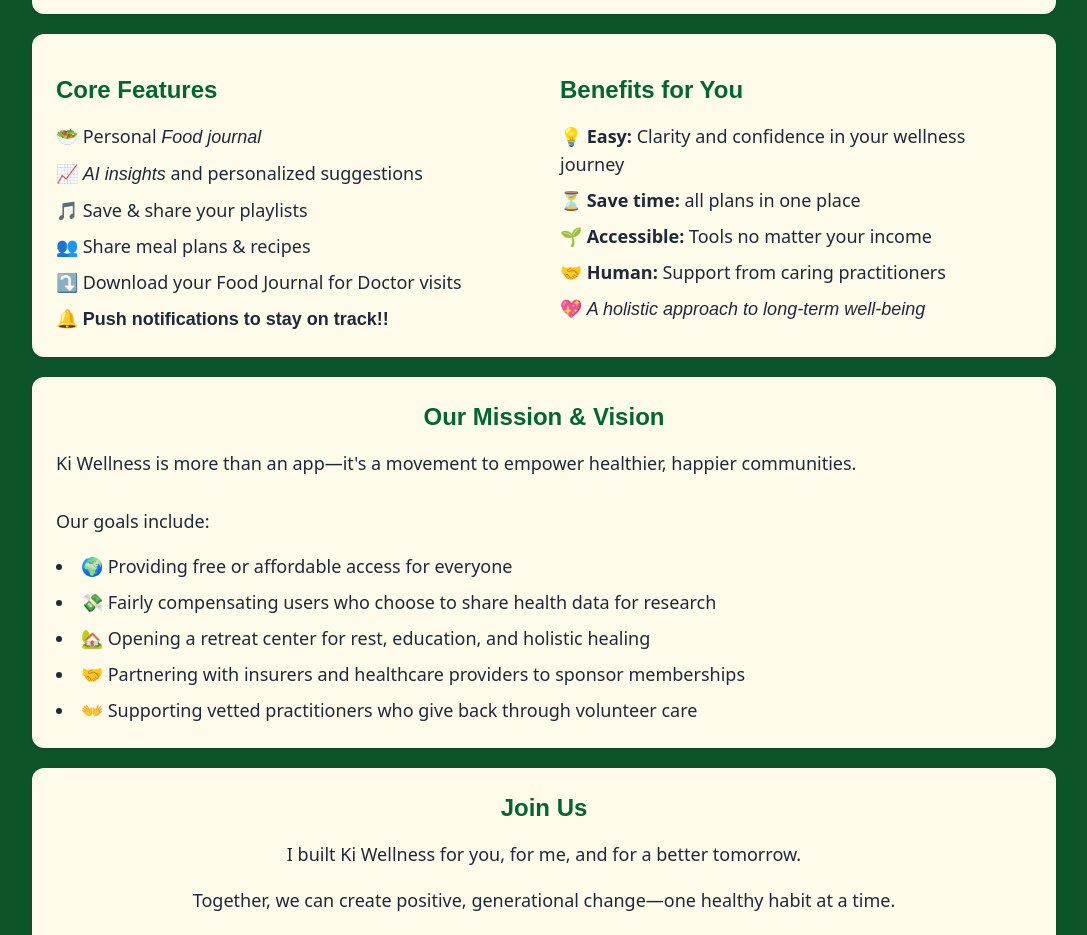
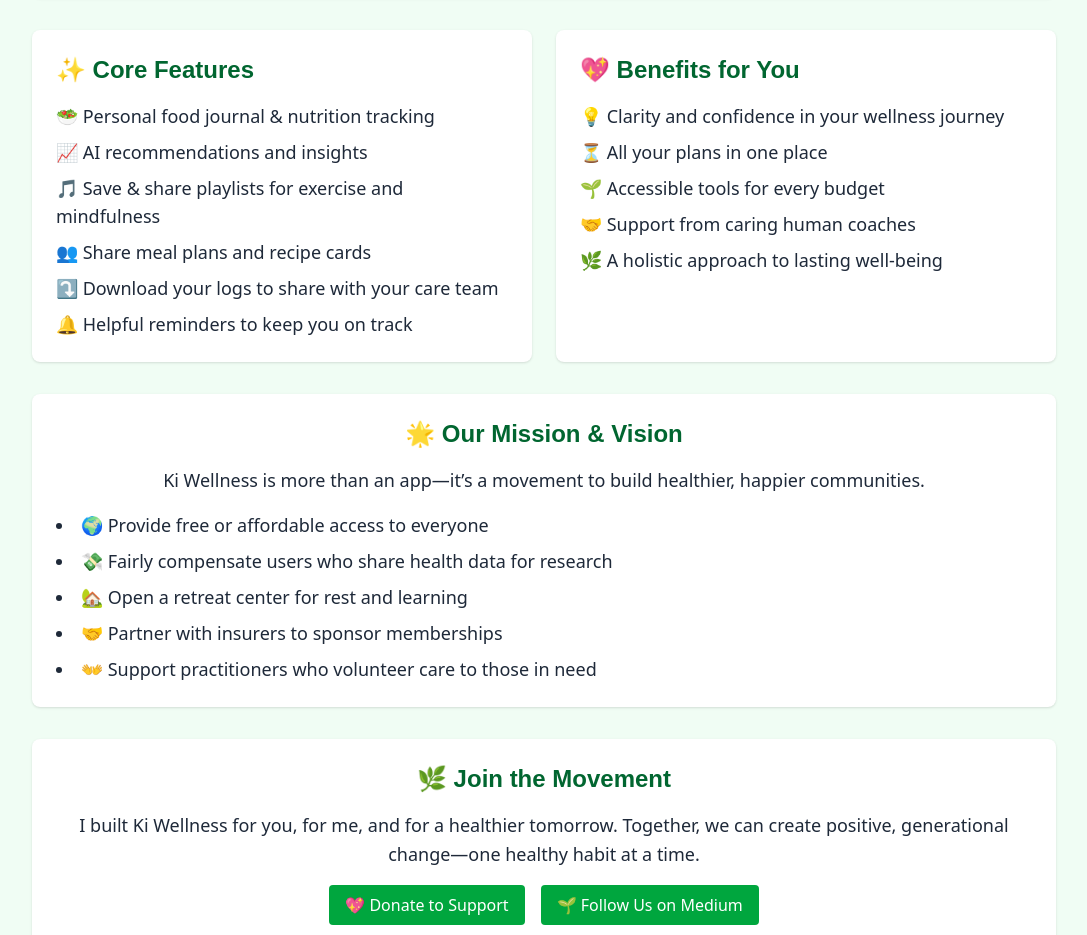
Before and after one commit to kcamacho1/ki-wellness, a Next.js app in the folder frontend/: page /about in a window 1280 px wide. Shown: the part 317-1252 px from the top of the page, without its empty margins (96-1183 px from the left). Built offline with nearby package versions, Linux system fonts and the light colour scheme.

Commit message:
Updated about page with new theme

```diff
--- a/frontend/app/about/page.tsx
+++ b/frontend/app/about/page.tsx
@@ -1,82 +1,93 @@
-// app/about/page.tsx
+"use client";
 
 export default function AboutPage() {
   return (
-    <main className="min-h-screen bg-green-900 text-gray-200 font-sans p-6 space-y-5">
-
+    <main className="min-h-screen bg-green-50 text-gray-800 font-sans p-6 space-y-8">
       {/* Section 1: What is Ki Wellness */}
-      <section className="max-w-5xl mx-auto bg-amber-50 text-gray-800 p-6 rounded-xl shadow space-y-4">
-        <p></p>
-        <h1 className="text-4xl font-semibold text-green-800 text-center mb-4 papyrus">
-           what are we
+      <section className="max-w-5xl mx-auto bg-white p-6 rounded-lg shadow space-y-4">
+        <h1 className="text-4xl font-bold text-green-800 text-center papyrus">
+          🌿 What is Ki Wellness?
         </h1>
         <p className="text-lg leading-relaxed text-center">
-          Ki Wellness is an affordable, AI-powered wellness platform to support your health journey in nourishing your mind, body, and spirit.
-          With your personalized dashboard it is easy to jump into your health goals in a way that works for you. Visit with a human coach only when needed or for a more personalized approach.
+          Ki Wellness is an affordable, AI-powered platform that helps you nurture mind, body, and spirit.
+          With your personalized dashboard, it’s easy to start your wellness goals your way—
+          and connect with a human coach anytime you need extra support.
         </p>
       </section>
 
-      {/* Section 2: Features & Benefits */}
-      <section className="max-w-5xl mx-auto grid grid-cols-1 md:grid-cols-2 gap-8 bg-amber-50 text-gray-800 p-6 rounded-xl shadow">
-        <div className="space-y-4">
-          <p></p>
-          <h2 className="text-2xl font-semibold text-green-800 papyrus">Core Features</h2>
-          <ul className="list-none list-inside text-lg space-y-2">
-            <li>🥗 Personal <i className="papyrus">Food journal</i></li>
-            <li>📈 <i className="papyrus">AI insights</i> and personalized suggestions</li>
-            <li>🎵 Save & share your playlists</li>
-            <li>👥 Share meal plans & recipes</li>
-            <li>⤵️ Download your Food Journal for Doctor visits</li>
-            <li>🔔 <b className="font-semibold papyrus">Push notifications to stay on track!!</b></li>
+      {/* Section 2: Core Features */}
+      <section className="max-w-5xl mx-auto grid grid-cols-1 md:grid-cols-2 gap-6">
+        {/* Features */}
+        <div className="bg-white p-6 rounded-lg shadow space-y-4">
+          <h2 className="text-2xl font-semibold text-green-800 papyrus">
+            ✨ Core Features
+          </h2>
+          <ul className="space-y-2 text-lg">
+            <li>🥗 Personal food journal & nutrition tracking</li>
+            <li>📈 AI recommendations and insights</li>
+            <li>🎵 Save & share playlists for exercise and mindfulness</li>
+            <li>👥 Share meal plans and recipe cards</li>
+            <li>⤵️ Download your logs to share with your care team</li>
+            <li>🔔 Helpful reminders to keep you on track</li>
           </ul>
         </div>
-        <div className="space-y-4">
-          <p></p>
-          <h2 className="text-2xl font-semibold text-green-800 papyrus">Benefits for You</h2>
-          <ul className="list-none list-inside text-lg space-y-2">
-            <li>💡 <b>Easy:</b> Clarity and confidence in your wellness journey</li>
-            <li>⏳ <b>Save time:</b> all plans in one place</li>
-            <li>🌱 <b>Accessible:</b> Tools no matter your income</li>
-            <li>🤝 <b>Human:</b> Support from caring practitioners</li>
-            <li>💖 <i className="papyrus">A holistic approach to long-term well-being</i></li>
+
+        {/* Benefits */}
+        <div className="bg-white p-6 rounded-lg shadow space-y-4">
+          <h2 className="text-2xl font-semibold text-green-800 papyrus">
+            💖 Benefits for You
+          </h2>
+          <ul className="space-y-2 text-lg">
+            <li>💡 Clarity and confidence in your wellness journey</li>
+            <li>⏳ All your plans in one place</li>
+            <li>🌱 Accessible tools for every budget</li>
+            <li>🤝 Support from caring human coaches</li>
+            <li>🌿 A holistic approach to lasting well-being</li>
           </ul>
         </div>
       </section>
 
       {/* Section 3: Mission & Vision */}
-      <section className="max-w-5xl mx-auto bg-amber-50 text-gray-800 p-6 rounded-xl shadow space-y-4">
-        <h2 className="text-2xl font-bold text-green-800 text-center papyrus">Our Mission & Vision</h2>
-        <p className="text-lg leading-relaxed">
-          Ki Wellness is more than an app—it&#39;s a movement to empower healthier, happier communities.
-          <br /><br />
-          Our goals include:
+      <section className="max-w-5xl mx-auto bg-white p-6 rounded-lg shadow space-y-4">
+        <h2 className="text-2xl font-bold text-green-800 text-center papyrus">
+          🌟 Our Mission & Vision
+        </h2>
+        <p className="text-lg leading-relaxed text-center">
+          Ki Wellness is more than an app—it’s a movement to build healthier, happier communities.
         </p>
-        <ul className="list-disc list-inside text-lg space-y-2">
-          <li>🌍 Providing free or affordable access for everyone</li>
-          <li>💸 Fairly compensating users who choose to share health data for research</li>
-          <li>🏡 Opening a retreat center for rest, education, and holistic healing</li>
-          <li>🤝 Partnering with insurers and healthcare providers to sponsor memberships</li>
-          <li>👐 Supporting vetted practitioners who give back through volunteer care</li>
+        <ul className="list-disc list-inside text-lg space-y-2 mt-4">
+          <li>🌍 Provide free or affordable access to everyone</li>
+          <li>💸 Fairly compensate users who share health data for research</li>
+          <li>🏡 Open a retreat center for rest and learning</li>
+          <li>🤝 Partner with insurers to sponsor memberships</li>
+          <li>👐 Support practitioners who volunteer care to those in need</li>
         </ul>
       </section>
 
-      {/* Section 4: Closing Message */}
-      <section className="max-w-5xl mx-auto bg-amber-50 text-gray-800 p-6 rounded-xl shadow text-center space-y-4">
-        <h2 className="text-2xl font-bold text-green-800 papyrus">Join Us</h2>
+      {/* Section 4: Join Us */}
+      <section className="max-w-5xl mx-auto bg-white p-6 rounded-lg shadow text-center space-y-4">
+        <h2 className="text-2xl font-bold text-green-800 papyrus">
+          🌿 Join the Movement
+        </h2>
         <p className="text-lg leading-relaxed">
-          I built Ki Wellness for you, for me, and for a better tomorrow.
-        </p>
-
-        <p className="text-lg leading-relaxed">
+          I built Ki Wellness for you, for me, and for a healthier tomorrow.
           Together, we can create positive, generational change—one healthy habit at a time.
         </p>
-        <p>
-          <a href="https://donate.stripe.com/7sYdR95ld0R9byt8VU3Je02">Donate to support this mission </a> or
-          <a href="https://medium.com/@ki_wellness"> Follow us on socials</a>
-        </p>
-
+        <div className="flex flex-col md:flex-row gap-4 justify-center mt-4">
+          <a
+            href="https://donate.stripe.com/7sYdR95ld0R9byt8VU3Je02"
+            className="bg-green-600 text-white px-4 py-2 rounded hover:bg-green-700 transition"
+          >
+            💖 Donate to Support
+          </a>
+          <a
+            href="https://medium.com/@ki_wellness"
+            className="bg-green-600 text-white px-4 py-2 rounded hover:bg-green-700 transition"
+          >
+            🌱 Follow Us on Medium
+          </a>
+        </div>
       </section>
-
     </main>
   );
 }
```
